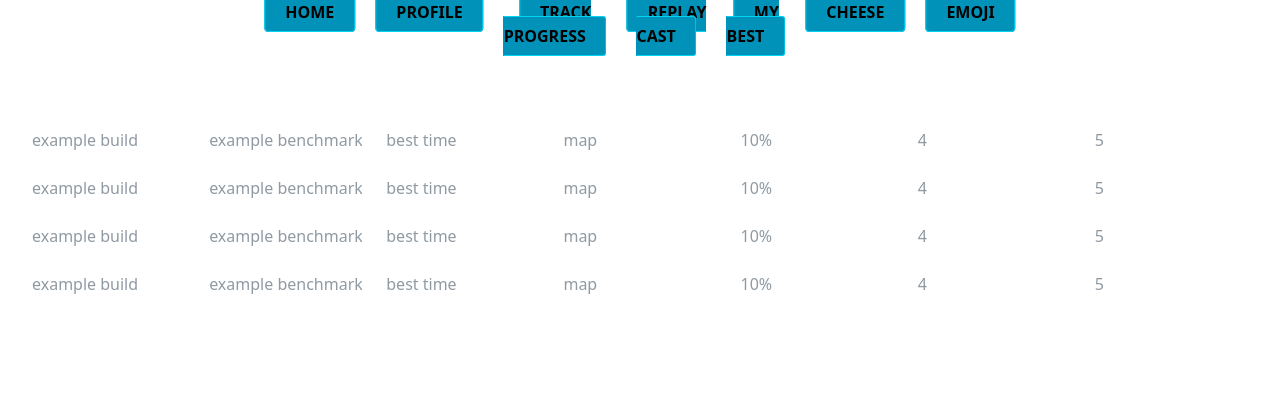
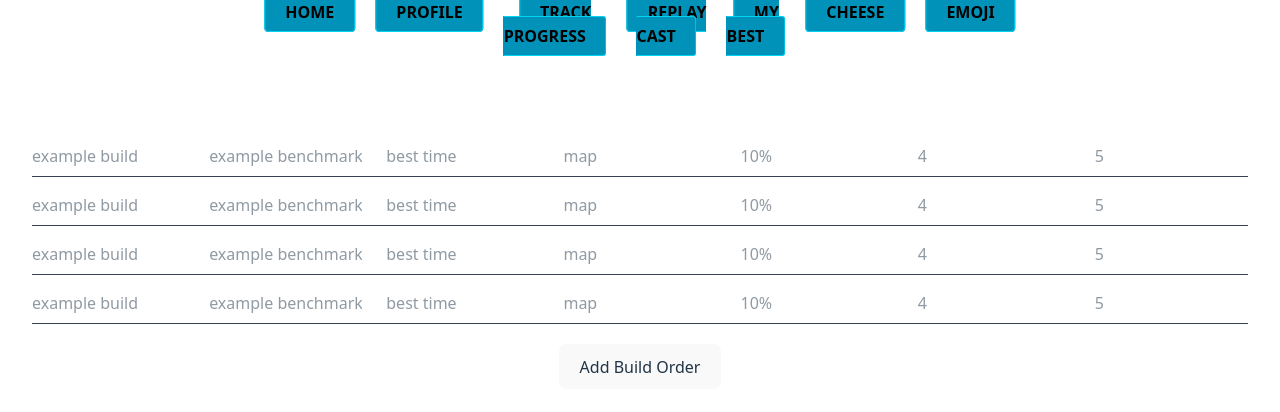
Before and after one commit to lazamal/sc2-scrub, a React (Vite) app: page /Track in a window 1280 px wide. Shown: the top 412 px of the page. Built offline with nearby package versions, Linux system fonts and the light colour scheme.

Commit message:
added button on track that adds lines to the table

```diff
--- a/src/components/GetEmoji.jsx
+++ b/src/components/GetEmoji.jsx
@@ -6,7 +6,7 @@ const httpClient = axios.create();
 
 export const GetEmoji = () => {
   const [emojiesResults, setEmojiesResults] = useState([]);
-  const [searchText, setsearchText] = useState("a");
+  const [searchText, setsearchText] = useState("");
 
   const searchEmojis = () => {
     httpClient
--- a/src/components/SingleBuild.jsx
+++ b/src/components/SingleBuild.jsx
@@ -22,21 +22,18 @@ export default function SingleBuild({ data }) {
     standardRating,
   ];
 
-  const [editedValue, setEditedValue] = useState(dataArray);
-
   return (
-    <>
+    <div className="grid grid-cols-7 border-b border-gray-700 pb-2 col-span-8 gap-6">
       {dataArray.map((value) => {
-        return <input type="text" key={`${id}-${value}`} placeholder={value} />;
+        return (
+          <input
+            type="text"
+            key={`${id}+${value}`}
+            placeholder={value}
+            className=""
+          />
+        );
       })}
-
-      {/* <input type="text" placeholder={buildName} />
-      <input type="text" placeholder={benchmark} />
-      <input type="text" placeholder={bestTIme} />
-      <input type="text" placeholder={mapName} />
-      <input type="text" placeholder={wlRatio} />
-      <input type="text" placeholder={cheeseRating} />
-      <input type="text" placeholder={standardRating} /> */}
-    </>
+    </div>
   );
 }
--- a/src/pages/Track.jsx
+++ b/src/pages/Track.jsx
@@ -1,8 +1,11 @@
+import { useState } from "react";
 import Navbar from "../components/Navbar";
 import SingleBuild from "../components/SingleBuild";
 import { BUILD_DATA } from "../data/build_data";
 
 export default function Track() {
+  const [totalBuilds, setTotalBuilds] = useState([]);
+
   const progressHeadlines = [
     "Build name",
     "Target hit benchmark",
@@ -13,10 +16,17 @@ export default function Track() {
     "Standard rating",
   ];
 
+  function addBuild() {
+    console.log("added build");
+    setTotalBuilds([...totalBuilds, BUILD_DATA[0]]);
+    console.log(totalBuilds);
+  }
+
   return (
     <div className="h-screen">
       <Navbar />
-
+      <div className="container pt-6">
+        {/* header row */}
         <div className="pt-6 grid grid-cols-7 gap-6 ">
           {progressHeadlines.map((headline) => {
             return (
@@ -25,11 +35,20 @@ export default function Track() {
               </p>
             );
           })}
-
+        </div>
+        {/* data rows */}
+        <div className="mt-4 space-y-4">
           {BUILD_DATA.map((singleBuildData) => (
             <SingleBuild key={singleBuildData.id} data={singleBuildData} />
           ))}
+          {totalBuilds.map((newBuildData) => (
+            <SingleBuild key={newBuildData.id} data={newBuildData} />
+          ))}
         </div>
+      </div>
+      <button className="mt-5" onClick={() => addBuild()}>
+        Add Build Order
+      </button>
     </div>
   );
 }
```
Lines whose indentation alone changed are shown as unchanged.
